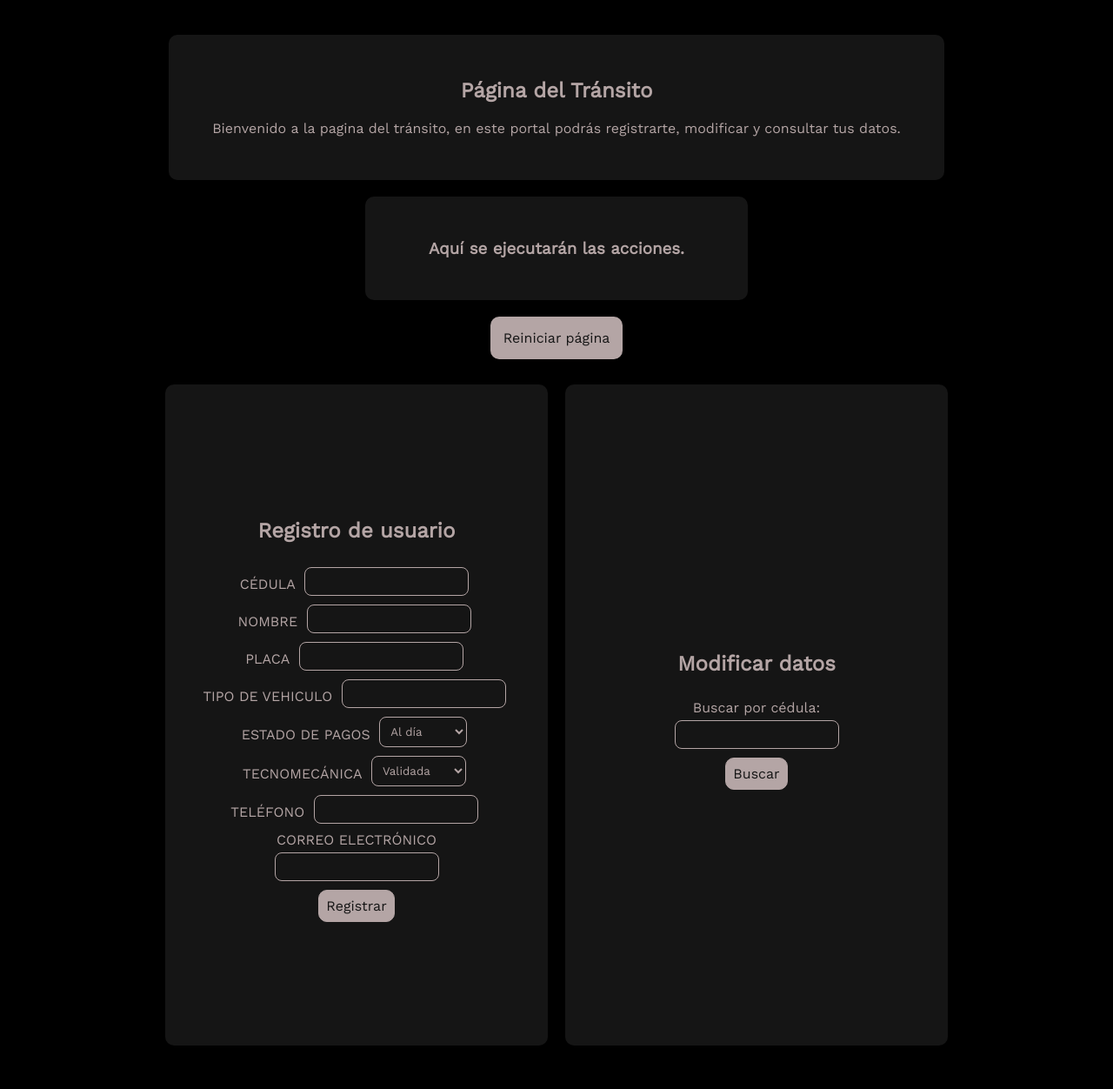
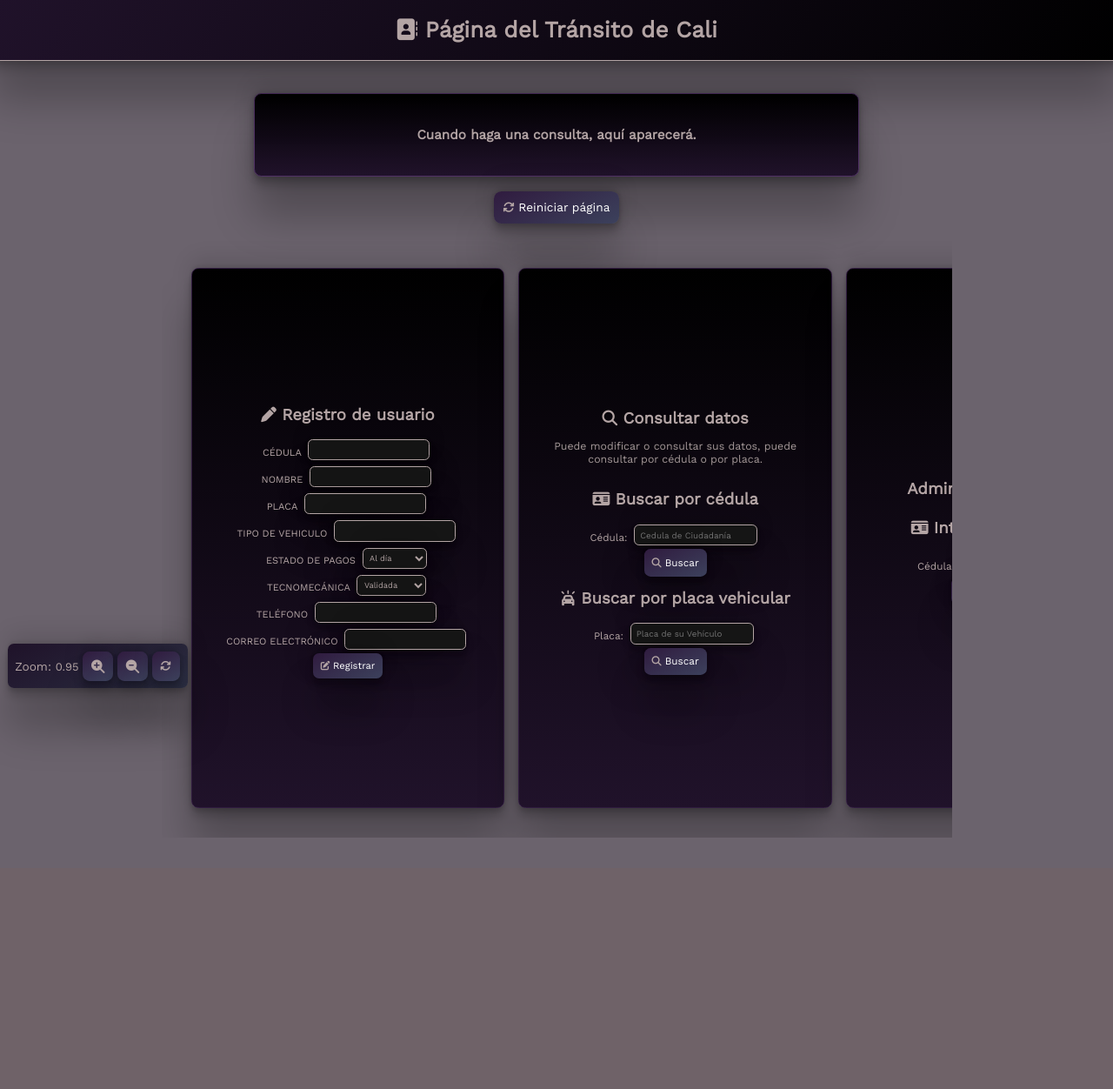
Before and after one commit to AetherLynx/coding-main, a PHP site: page /main.php in a window 1280 px wide. Shown: the whole page at 87% size. After the commit the page ends 963 px from the top, so only its background shows below. Run offline with PHP 8.4, Linux system fonts and the light colour scheme; some libraries are stand-ins or nearby versions.

Commit message:
complete site v1.1

```diff
--- a/ACTIVIDAD_TRANSITO/main.php
+++ b/ACTIVIDAD_TRANSITO/main.php
@@ -5,121 +5,47 @@
     <meta name="viewport" content="width=device-width, initial-scale=1.0">
     <link href="style.css" rel="stylesheet">
     <title>PÁGINA PRINCIPAL</title>
+    <script src="https://kit.fontawesome.com/428d17dc40.js" crossorigin="anonymous"></script>
+    <script src="script.js" type="module"></script>
 </head>
 <body>
-    <div class="innerbody">
-        <h2>Página del Tránsito</h2>
-        <p>Bienvenido a la pagina del tránsito, en este portal podrás registrarte, modificar y consultar tus
-            datos.
-        </p>
+    <div class="topbar">
+        <h1> <i class="fa-solid fa-address-book"></i> Página del Tránsito de Cali</h1>
     </div>
     <br>
-    <div class="innerbody" style="width:380px;">
-    <h3>Aquí se ejecutarán las acciones.</h3>
+    <div class="innerbody" style="width:750px; background-color: #222222; border-color: #503165;">
     <?php
         include("conexion.php");
             if (isset($_POST['registrar'])) {
-                $cedula = $_POST["cedula"];
-                $nombre = $_POST["nombre"];
-                $placa = $_POST["placa"];
-                $tipovehiculo = $_POST["tipovehiculo"];
-                $pagos = $_POST["pagos"];
-                $tecnomecanica = $_POST["tecnomecanica"];
-                $telefono = $_POST["telefono"];
-                $correo = $_POST["correo"];
-                $sql = "INSERT INTO usuario (cedula, nombre, placa, tipovehiculo, pagos, tecnomecanica, telefono, correo) VALUES ('$cedula', '$nombre', '$placa', '$tipovehiculo', '$pagos', '$tecnomecanica', '$telefono', '$correo')";
-
-                if ($conn->query($sql) === TRUE) {
-                echo "El usuario fue registrado exitosamente!<br>Por favor presione Reiniciar Página.";
+                include("registrar.php");
+            } elseif (isset($_POST['modificar']) || isset($_POST['modificarmult']) || isset($_POST['eliminar'])) {
+                include("modificar.php");
+            } elseif (isset($_POST['buscar']) || isset($_POST['buscarplac']) || isset($_POST['buscarmult'])) {
+                include("buscar.php");
             } else {
-                echo "Error al registrar datos: " . $conn->error;
-                }
-                $conn->close();
-
-            } elseif (isset($_POST['modificar'])) {
-                $cedula = $_POST["cedulanew"];
-                $nombre = $_POST["nombrenew"];
-                $placa = $_POST["placanew"];
-                $tipovehiculo = $_POST["tipovehiculonew"];
-                $pagos = $_POST["pagosnew"];
-                $tecnomecanica = $_POST["tecnomecanicanew"];
-                $telefono = $_POST["telefononew"];
-                $correo = $_POST["correonew"];
-
-                $sql = "UPDATE usuario SET cedula='$cedula', nombre='$nombre', placa='$placa', tipovehiculo='$tipovehiculo', pagos='$pagos', tecnomecanica='$tecnomecanica', telefono='$telefono', correo='$correo' WHERE cedula='$cedula'";
-
-                if ($conn->query($sql) === TRUE) {
-                    echo "Se ha actualizado el registro exitosamente!<br>Por favor presione Reiniciar Página.";
-                } else {
-                    echo "Error al actualizar el registro: " . $conn->error;
-                }
-
-            } elseif (isset($_POST['buscar'])) {
-                $cedula = $_POST['cedula_buscar'];
-                $sql = "SELECT * FROM usuario WHERE cedula=$cedula";
-                $resultado = $conn->query($sql);
-
-                if ($resultado->num_rows > 0) {
-                $row = $resultado->fetch_assoc();
-                $cedula = $row['cedula'];
-                $nombre = $row["nombre"];
-                $placa = $row["placa"];
-                $tipovehiculo = $row["tipovehiculo"];
-                $pagos = $row["pagos"];
-                $tecnomecanica = $row["tecnomecanica"];
-                $telefono = $row["telefono"];
-                $correo = $row["correo"];
-
-                echo "<h2>Revise o modifique sus datos.</h2>
-            <form action='main.php' method='post'>
-                <sub>CÉDULA</sub>
-                <input type='number' name='cedulanew' value='$cedula' readonly>
-                <br>
-                <sub>NOMBRE</sub>
-                <input type='text' name='nombrenew' maxlength='40' value='$nombre'  required>
-                <br>
-                <sub>PLACA</sub>
-                <input type='text' name='placanew' value='$placa' readonly>
-                <br>
-                <sub>TIPO DE VEHICULO</sub>
-                <input type='text' name='tipovehiculonew' value='$tipovehiculo' readonly>
-                <br>
-                <sub>ESTADO DE PAGOS</sub>
-                <input type='text' name='pagosnew' value='$pagos' readonly>
-                <br>
-                <sub>TECNOMECÁNICA</sub>
-                <input type='text' name='tecnomecanicanew' value='$tecnomecanica' readonly>
-                <br>
-                <sub>TELÉFONO</sub>
-                <input type='number' name='telefononew' maxlength='40' value='$telefono' required>
-                <br>
-                <sub>CORREO ELECTRÓNICO</sub>
-                <input type='text' name='correonew' maxlength='40' value='$correo' required>
-                <br>
-                <input type='submit' value='Modificar datos' name='modificar'>
-            </form>";
-                }
+                echo "<h3 border='none'>Cuando haga una consulta, aquí aparecerá.</h3>";
             }
     ?>
     </div>
     <br>
-    <a href="main.php">Reiniciar página</a>
+    <a href="main.php"><i class="fa-solid fa-arrows-rotate"></i>  Reiniciar página</a>
     <br>
     <div class="rowth">
         <div class="innerbody">
-            <h2>Registro de usuario</h2>
-            <form action="main.php" method="post">
+            <h2><i class="fa-solid fa-pen"></i> Registro de usuario</h2>
+            <div>
+                <form method="post">
                     <sub>CÉDULA</sub>
-                <input type="number" name="cedula" maxlength="40" required>
+                    <input type="number" name="cedula" maxlength="40" autocomplete="off" required>
                     <br>
                     <sub>NOMBRE</sub>
-                <input type="text" name="nombre" maxlength="40" required>
+                    <input type="text" name="nombre" maxlength="40" autocomplete="off" required>
                     <br>
                     <sub>PLACA</sub>
-                <input type="text" name="placa" maxlength="40" required>
+                    <input type="text" name="placa" maxlength="40" autocomplete="off" required>
                     <br>
                     <sub>TIPO DE VEHICULO</sub>
-                <input type="text" name="tipovehiculo" maxlength="40" required>
+                    <input type="text" name="tipovehiculo" maxlength="40" autocomplete="off" required>
                     <br>
                     <sub>ESTADO DE PAGOS</sub>
                     <select name="pagos">
@@ -136,22 +62,49 @@
                     </select>
                     <br>
                     <sub>TELÉFONO</sub>
-                <input type="number" name="telefono" maxlength="40" required>
+                    <input type="number" name="telefono" maxlength="40" autocomplete="off" required>
                     <br>
                     <sub>CORREO ELECTRÓNICO</sub>
-                <input type="text" name="correo" maxlength="40" required>
+                    <input type="text" name="correo" maxlength="40" autocomplete="off" required>
                     <br>
-                <input type="submit" value="Registrar" name="registrar">
-            </form>
-        </div>
-        <div class="innerbody">
-            <h2>Modificar datos</h2>
-        <form action="main.php" method="post">
-            <sub>Buscar por cédula:</sub><br>
-            <input type="text" name="cedula_buscar" required><br>
-            <input type="submit" name="buscar" value="Buscar">
+                    <button type="submit" name="registrar"><i class="fa-solid fa-pen-to-square"></i> Registrar</button>
                 </form>
             </div>
         </div>
+        <div class="innerbody">
+                <h2><i class="fa-solid fa-magnifying-glass"></i> Consultar datos</h2>
+                <p>Puede modificar o consultar sus datos, puede consultar por cédula o por placa.</p><br>
+
+                <h2><i class="fa-solid fa-id-card"></i> Buscar por cédula</h2>
+            <form method="post">
+                <sub>Cédula:</sub>
+                <input type="text" name="cedula_buscar" placeholder="Cedula de Ciudadanía" autocomplete="off" required><br>
+                <button type="submit" name="buscar"><i class="fa-solid fa-magnifying-glass"></i> Buscar</button>
+            </form>
+
+                <h2><i class="fa-solid fa-car-on"></i> Buscar por placa vehicular</h2>
+            <form method="post">
+                <sub>Placa:</sub>
+                <input type="text" name="placa_buscar" placeholder="Placa de su Vehículo" autocomplete="off" required><br>
+                <button type="submit" name="buscarplac"><i class="fa-solid fa-magnifying-glass"></i> Buscar</button>
+            </form>
+        </div>
+
+        <div class="innerbody">
+            <h2>Admin: Modificar Multas</h2>
+            <h2><i class="fa-solid fa-id-card"></i> Introduzca la cédula</h2>
+            <form method="post">
+                <sub>Cédula:</sub>
+                <input type="text" name="cedula_buscar" placeholder="Cedula de Ciudadanía" autocomplete="off" required><br>
+                <button type="submit" name="buscarmult"><i class="fa-solid fa-magnifying-glass"></i>  Buscar usuario</button>
+            </form>
+        </div>
+    </div>
+    <div class="zoom-cont">
+        Zoom: <span id="zoomvalue">0.95</span>
+        <button id="zoomin"><i class="fa-solid fa-magnifying-glass-plus fa-lg"></i></button>
+        <button id="zoomout"><i class="fa-solid fa-magnifying-glass-minus fa-lg"></i></button>
+        <button id="reset"><i class="fa-solid fa-arrows-rotate"></i></button>
+    </div>
 </body>
 </html>
--- a/ACTIVIDAD_TRANSITO/style.css
+++ b/ACTIVIDAD_TRANSITO/style.css
@@ -8,11 +8,13 @@
 
     font-family: 'Work Sans';
     color: var(--c4);
+    zoom: 0.95;
 }
 
 body {
     margin: 40px;
-    background-color: #000000;
+    margin-top: 100px;
+    background-color: #6b636d;
 
     display: flex;
     flex-direction: column;
@@ -20,18 +22,50 @@ body {
     align-items: center;
 }
 
+.topbar {
+    z-index: 2;
+    position: fixed;
+    top: 0;
+    width: 100%;
+    height: 60px;
+    background: linear-gradient(120deg, rgba(32, 18, 42, 1) 0%, rgba(0, 0, 0, 1) 100%);
+    padding: 10px;
+    display: flex;
+    justify-content: center;
+    align-items: center;
+
+    border-bottom-style: solid;
+    border-bottom-color: var(--c4);
+    border-bottom-width: 2px;
+    box-shadow: rgba(0, 0, 0, 0.25) 0px 54px 55px, rgba(0, 0, 0, 0.12) 0px -12px 30px, rgba(0, 0, 0, 0.12) 0px 4px 6px, rgba(0, 0, 0, 0.17) 0px 12px 13px, rgba(0, 0, 0, 0.09) 0px -3px 5px;
+}
+
+
 .innerbody {
-    background-color: var(--c1);
+    flex: 0 0 auto;
+    flex-shrink: 0;
+
+    text-align: center;
+
+    background: linear-gradient(0deg, rgba(32, 18, 42, 1) 0%, rgba(0, 0, 0, 1) 100%);
     border-radius: 10px;
+    border-color: var(--c2);
+    border-width: 2px;
+    border-style: solid;
     padding: 30px;
-    text-align: center;
+    box-shadow: rgba(0, 0, 0, 0.25) 0px 54px 55px, rgba(0, 0, 0, 0.12) 0px -12px 30px, rgba(0, 0, 0, 0.12) 0px 4px 6px, rgba(0, 0, 0, 0.17) 0px 12px 13px, rgba(0, 0, 0, 0.09) 0px -3px 5px;
 }
 
 .rowth {
+    z-index: 1;
+    will-change: transform;
     display: flex;
     flex-direction: row;
-    justify-content: center;
+    justify-content: flex-start;
     align-items: center;
+    padding:30px;
+    overflow-x: auto;
+    max-width: 1000px;
 }
 
 .rowth .innerbody {
@@ -45,30 +79,21 @@ body {
 }
 
 p {
-    margin: 20px;
+    margin: 2px;
+    color: #a39797;
 }
 
-a, button {
-    text-decoration: none;
-    padding: 15px;
-    background-color: var(--c4);
-    color: var(--c1);
-    border-radius: 10px;
-    transition: all 0.1s ease-in-out;
-    font-size: 16px;
-}
-
-a:hover, button:hover{
-    background-color: #d0c0c0;
-    color: #232323;
-    cursor: pointer;
+h1, h2, h3, h4, h5, h6 {
+    margin: 5px;
+    padding: 10px;
 }
 
 form {
     margin: 3px;
 }
 
-input, select {
+input,
+select {
     background-color: var(--c1);
     border-color: var(--c4);
     border-radius: 8px;
@@ -77,19 +102,37 @@ input, select {
     color: var(--c4);
     padding: 8px;
     margin: 5px;
+    box-shadow: rgba(0, 0, 0, 0.25) 0px 54px 55px, rgba(0, 0, 0, 0.12) 0px -12px 30px, rgba(0, 0, 0, 0.12) 0px 4px 6px, rgba(0, 0, 0, 0.17) 0px 12px 13px, rgba(0, 0, 0, 0.09) 0px -3px 5px;
 }
 
-input[type="submit"] {
+.zoom-cont {
+    z-index: 3;
+    left: 10px;
+    bottom: 10px;
+    position: fixed;
+    background: linear-gradient(153deg, rgba(31, 18, 41) 0%, rgba(44, 47, 67) 100%);
+    border-radius: 8px;
+    padding: 10px;
+    width: 222px;
+    height: 40px;
+    box-shadow: rgba(0, 0, 0, 0.25) 0px 54px 55px, rgba(0, 0, 0, 0.12) 0px -12px 30px, rgba(0, 0, 0, 0.12) 0px 4px 6px, rgba(0, 0, 0, 0.17) 0px 12px 13px, rgba(0, 0, 0, 0.09) 0px -3px 5px;
+}
+
+a, button {
     text-decoration: none;
-    background-color: var(--c4);
-    color: var(--c1);
+    padding: 12px;
+    background: linear-gradient(153deg, rgba(48, 27, 63, 1) 0%, rgba(60, 65, 92, 1) 100%);
+    color: #fff;
+    border-style:none;
     border-radius: 10px;
     transition: all 0.1s ease-in-out;
     font-size: 16px;
+    box-shadow: rgba(0, 0, 0, 0.25) 0px 54px 55px, rgba(0, 0, 0, 0.12) 0px -12px 30px, rgba(0, 0, 0, 0.12) 0px 4px 6px, rgba(0, 0, 0, 0.17) 0px 12px 13px, rgba(0, 0, 0, 0.09) 0px -3px 5px;
 }
 
-input[type="submit"]:hover {
-    background-color: #cababa;
+a:hover, button:hover {
+    background: linear-gradient(153deg, rgba(95, 56, 122, 1) 0%, rgba(80, 86, 121, 1) 100%);
+    cursor: pointer;
 }
 
 input[readonly] {
@@ -105,3 +148,35 @@ sub {
     color: var(--c4);
     font-size: 16px;
 }
+
+/*CÓDIGO PARA LA SCROLLBAR :)) src: https: //www.cssportal.com/css-scrollbar-generator/*/
+*::-webkit-scrollbar {
+    height: 10px;
+    width: 10px;
+}
+
+*::-webkit-scrollbar-track {
+    border-radius: 8px;
+    background: linear-gradient(0deg, rgba(32, 18, 42, 1) 0%, rgba(0, 0, 0, 1) 100%);
+}
+
+*::-webkit-scrollbar-track:hover {
+    background-color: #3C415C;
+}
+
+*::-webkit-scrollbar-track:active {
+    background-color: #3C415C;
+}
+
+*::-webkit-scrollbar-thumb {
+    border-radius: 8px;
+    background-color: #B4A5A5;
+}
+
+*::-webkit-scrollbar-thumb:hover {
+    background-color: #D3C1C1;
+}
+
+*::-webkit-scrollbar-thumb:active {
+    background-color: #B4A5A5;
+}
```
Also changed, not shown: ACTIVIDAD_TRANSITO/basetransito.sql (+9 -7 lines), ACTIVIDAD_TRANSITO/buscar.php (added, +105 -0 lines), ACTIVIDAD_TRANSITO/modificar.php (added, +37 -0 lines), ACTIVIDAD_TRANSITO/registrar.php (+19 -46 lines), ACTIVIDAD_TRANSITO/script.js (added, +44 -0 lines). Lines whose indentation alone changed are shown as unchanged.
